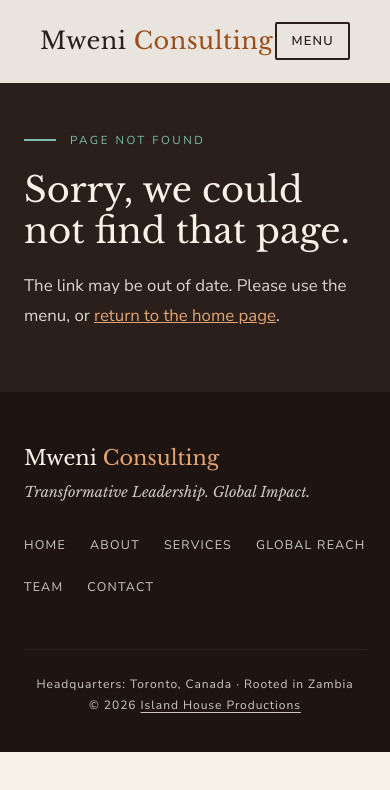
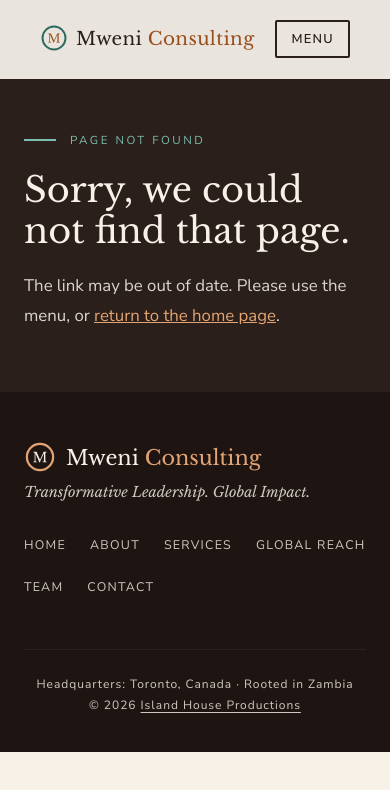
Before and after one commit to rkalaba05/mweni-consulting, a plain HTML site: page 404.html in a window 390 px wide. Drawn offline with nearby package versions, Linux system fonts and the light colour scheme.

Commit message:
Add files via upload

```diff
--- a/404.html
+++ b/404.html
@@ -9,6 +9,9 @@
 <link rel="preconnect" href="https://fonts.googleapis.com">
 <link rel="preconnect" href="https://fonts.gstatic.com" crossorigin>
 <link href="https://fonts.googleapis.com/css2?family=Libre+Baskerville:ital,wght@0,400;0,700;1,400&family=Nunito+Sans:wght@300;400;600&display=swap" rel="stylesheet">
+<link rel="icon" href="favicon.ico" sizes="any">
+<link rel="icon" href="favicon.svg" type="image/svg+xml">
+<link rel="apple-touch-icon" href="apple-touch-icon.png">
 <link rel="stylesheet" href="styles.css">
 <script src="script.js" defer></script>
 </head>
@@ -18,7 +21,7 @@
 <header>
 <nav id="main-nav" aria-label="Main">
   <div class="nav-inner">
-    <div class="nav-logo"><a href="./">Mweni <span>Consulting</span></a></div>
+    <div class="nav-logo"><a href="./"><img class="logo-mark" src="mweni-mark.svg" alt="" width="36" height="36">Mweni <span>Consulting</span></a></div>
     <button class="nav-toggle" type="button" aria-expanded="false" aria-controls="nav-menu">Menu</button>
     <ul class="nav-links" id="nav-menu">
       <li><a href="about">About</a></li>
@@ -47,7 +50,7 @@
   <div class="container">
     <div class="footer-inner">
       <div>
-        <div class="footer-logo">Mweni <span>Consulting</span></div>
+        <div class="footer-logo"><img class="logo-mark" src="mweni-mark-reverse.svg" alt="" width="32" height="32">Mweni <span>Consulting</span></div>
         <div class="footer-tagline">Transformative Leadership. Global Impact.</div>
       </div>
       <nav aria-label="Footer"><ul class="footer-links">
--- a/styles.css
+++ b/styles.css
@@ -1483,3 +1483,18 @@ a.text-link { text-decoration: underline; text-underline-offset: 3px; }
 
 .form-privacy { font-size: 0.85rem; color: rgba(250,246,238,0.8); margin-bottom: 16px; }
 .form-submit[disabled] { opacity: 0.7; cursor: wait; }
+
+/* ===== STAND-IN LOGO ===== */
+.nav-logo a { text-decoration: none; white-space: nowrap; }
+.logo-mark { display: inline-block; vertical-align: middle; margin: -4px 12px 0 0; }
+.footer-logo .logo-mark { margin-right: 10px; }
+@media (max-width: 480px) {
+  .nav-inner { gap: 12px; }
+  .nav-logo { font-size: 1.15rem; }
+  .nav-logo .logo-mark { width: 28px; height: 28px; margin-right: 8px; }
+}
+@media (max-width: 360px) {
+  .nav-logo { font-size: 1rem; }
+  .nav-logo .logo-mark { width: 24px; height: 24px; margin-right: 6px; }
+  .nav-toggle { padding: 6px 10px; }
+}
```
Also changed, not shown: about.html (+5 -2 lines), contact.html (+5 -2 lines), global-reach.html (+5 -2 lines), index.html (+5 -2 lines), services.html (+5 -2 lines), team.html (+5 -2 lines), apple-touch-icon.png (added), favicon.ico (added), favicon.svg (added), mweni-mark-reverse.svg (added), mweni-mark.svg (added).
